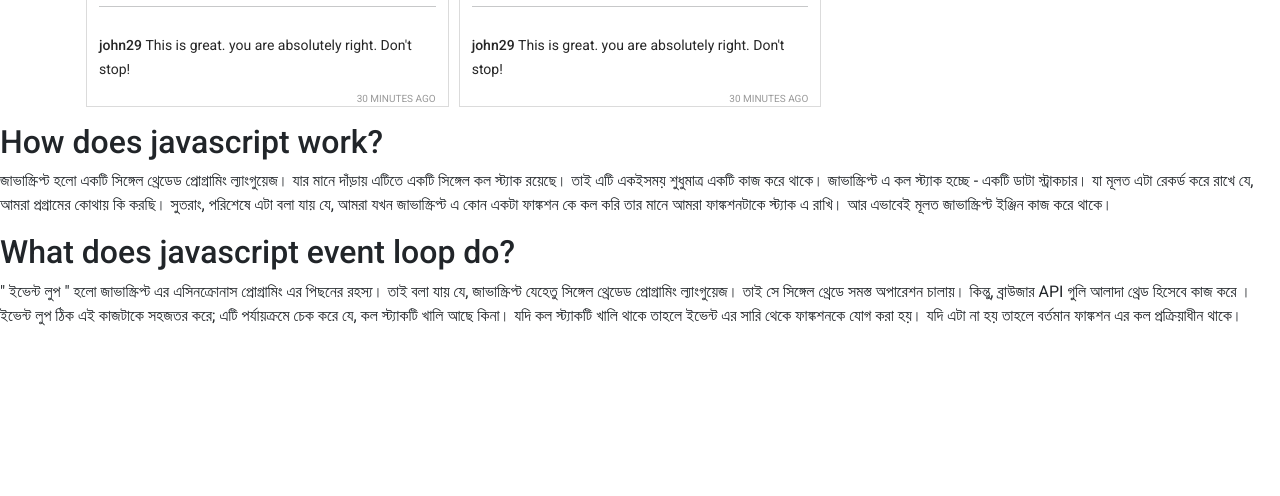
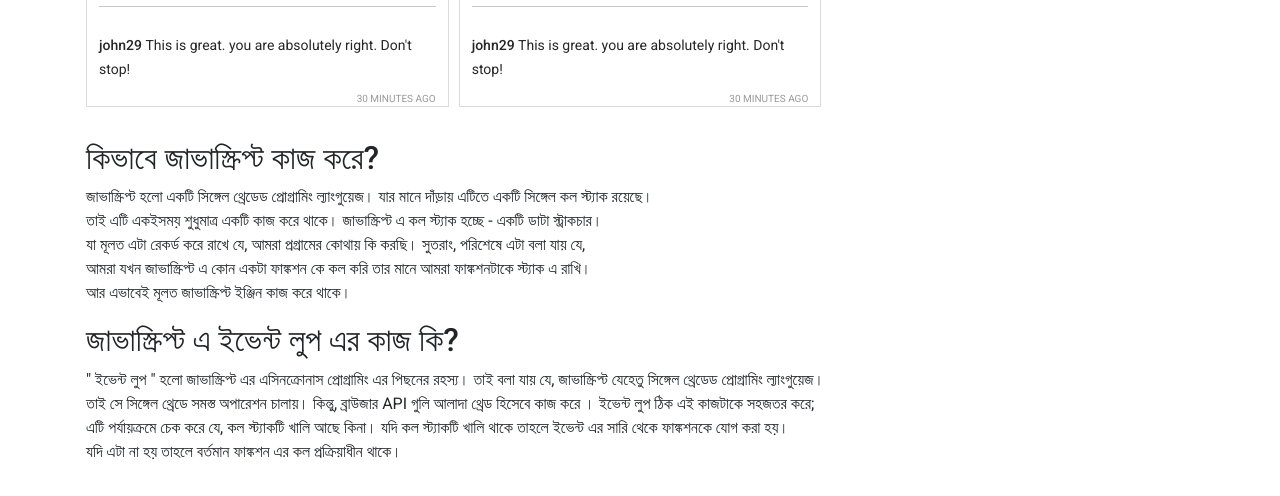
Before and after one commit to AlImran21/Insta-Sohor, a plain HTML site: page index.html in a window 1280 px wide. Shown: the part 1409-1905 px from the top of the page. Before the commit the page ends 1753 px from the top, so only its background shows below. Drawn offline with nearby package versions, Linux system fonts and the light colour scheme.

Commit message:
changed html

```diff
--- a/index.html
+++ b/index.html
@@ -79,11 +79,11 @@
         </main>
 
         <!-- my bonus mark part -->
-        <section>
-            <h2>How does javascript work?</h2>
-            <p>জাভাস্ক্রিপ্ট হলো একটি  সিঙ্গেল থ্রেডেড প্রোগ্রামিং ল্যাংগুয়েজ। যার মানে দাঁড়ায় এটিতে একটি সিঙ্গেল কল স্ট্যাক রয়েছে। তাই এটি একইসময় শুধুমাত্র একটি কাজ করে থাকে। জাভাস্ক্রিপ্ট এ কল স্ট্যাক হচ্ছে - একটি ডাটা স্ট্রাকচার। যা মূলত এটা রেকর্ড করে রাখে যে, আমরা প্রগ্রামের কোথায় কি করছি। সুতরাং, পরিশেষে এটা বলা যায় যে, আমরা যখন জাভাস্ক্রিপ্ট এ কোন একটা ফাঙ্কশন কে কল করি তার মানে আমরা ফাঙ্কশনটাকে স্ট্যাক এ রাখি। আর এভাবেই মূলত জাভাস্ক্রিপ্ট ইঞ্জিন কাজ করে থাকে।</p>
-            <h2>What does javascript event loop do?</h2>
-            <p>" ইভেন্ট লুপ " হলো জাভাস্ক্রিপ্ট এর এসিনক্রোনাস প্রোগ্রামিং এর পিছনের রহস্য। তাই বলা যায় যে, জাভাস্ক্রিপ্ট যেহেতু সিঙ্গেল থ্রেডেড প্রোগ্রামিং ল্যাংগুয়েজ। তাই সে সিঙ্গেল থ্রেডে সমস্ত অপারেশন চালায়। কিন্তু, ব্রাউজার API গুলি আলাদা থ্রেড হিসেবে কাজ করে । ইভেন্ট লুপ ঠিক এই কাজটাকে সহজতর করে; এটি পর্যায়ক্রমে চেক করে যে, কল স্ট্যাকটি খালি আছে কিনা। যদি কল স্ট্যাকটি খালি থাকে তাহলে ইভেন্ট এর সারি থেকে ফাঙ্কশনকে যোগ করা হয়। যদি এটা না হয় তাহলে বর্তমান ফাঙ্কশন এর কল প্রক্রিয়াধীন থাকে।</p>
+        <section class="container mx-auto p-3">
+            <h2>কিভাবে জাভাস্ক্রিপ্ট কাজ করে?</h2>
+            <p>জাভাস্ক্রিপ্ট হলো একটি  সিঙ্গেল থ্রেডেড প্রোগ্রামিং ল্যাংগুয়েজ। যার মানে দাঁড়ায় এটিতে একটি সিঙ্গেল কল স্ট্যাক রয়েছে।<br> তাই এটি একইসময় শুধুমাত্র একটি কাজ করে থাকে। জাভাস্ক্রিপ্ট এ কল স্ট্যাক হচ্ছে - একটি ডাটা স্ট্রাকচার।<br> যা মূলত এটা রেকর্ড করে রাখে যে, আমরা প্রগ্রামের কোথায় কি করছি। সুতরাং, পরিশেষে এটা বলা যায় যে,<br> আমরা যখন জাভাস্ক্রিপ্ট এ কোন একটা ফাঙ্কশন কে কল করি তার মানে আমরা ফাঙ্কশনটাকে স্ট্যাক এ রাখি।<br> আর এভাবেই মূলত জাভাস্ক্রিপ্ট ইঞ্জিন কাজ করে থাকে।</p>
+            <h2>জাভাস্ক্রিপ্ট এ ইভেন্ট লুপ এর কাজ কি?</h2>
+            <p>" ইভেন্ট লুপ " হলো জাভাস্ক্রিপ্ট এর এসিনক্রোনাস প্রোগ্রামিং এর পিছনের রহস্য। তাই বলা যায় যে, জাভাস্ক্রিপ্ট যেহেতু সিঙ্গেল থ্রেডেড প্রোগ্রামিং ল্যাংগুয়েজ।<br> তাই সে সিঙ্গেল থ্রেডে সমস্ত অপারেশন চালায়। কিন্তু, ব্রাউজার API গুলি আলাদা থ্রেড হিসেবে কাজ করে । ইভেন্ট লুপ ঠিক এই কাজটাকে সহজতর করে;<br> এটি পর্যায়ক্রমে চেক করে যে, কল স্ট্যাকটি খালি আছে কিনা। যদি কল স্ট্যাকটি খালি থাকে তাহলে ইভেন্ট এর সারি থেকে ফাঙ্কশনকে যোগ করা হয়।<br> যদি এটা না হয় তাহলে বর্তমান ফাঙ্কশন এর কল প্রক্রিয়াধীন থাকে।</p>
         </section>
         <footer></footer>
 
```
Also changed, not shown: js/app.js (+3 -10 lines).
